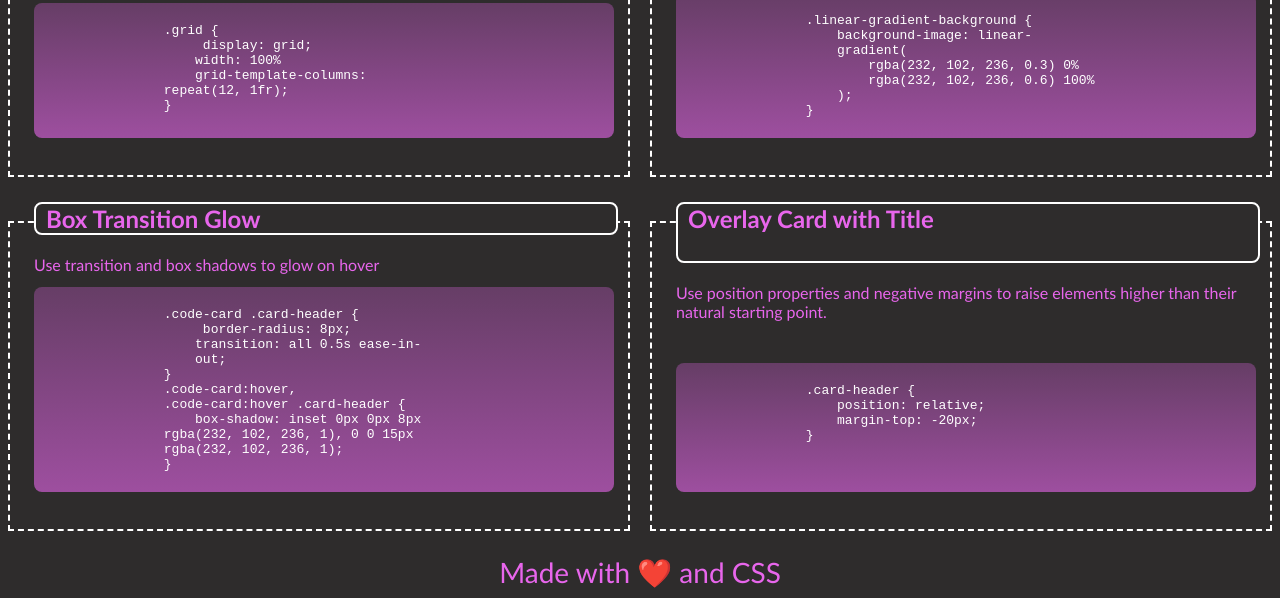
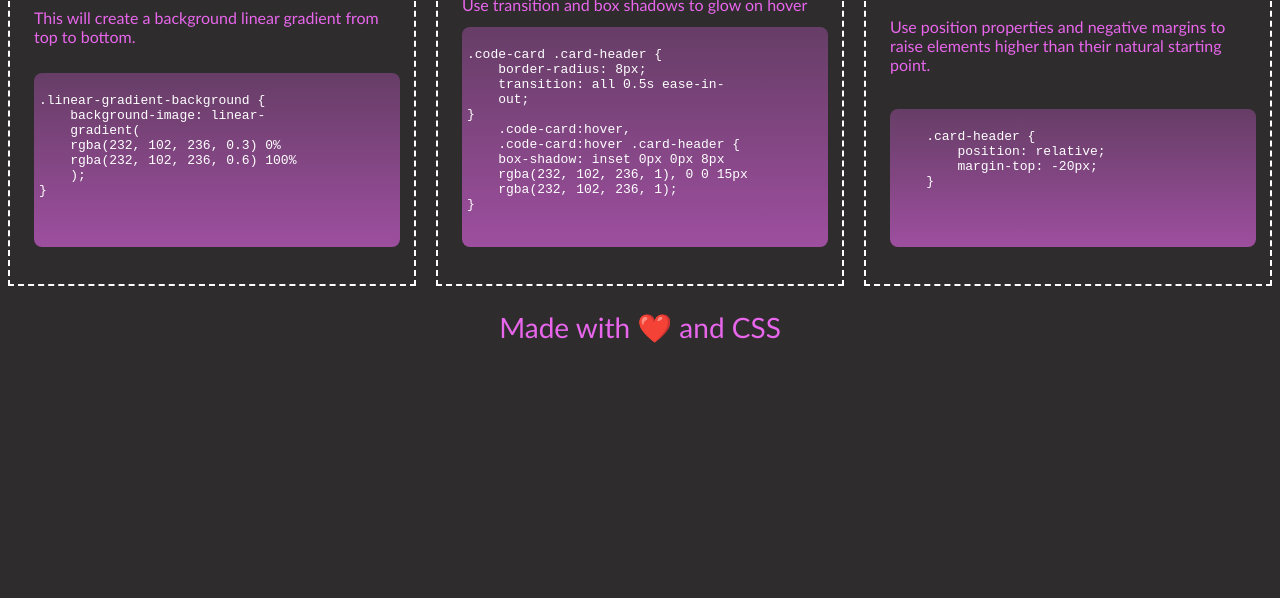
Before and after one commit to scostemal/CSS-Snippet-Cheatsheet-Project, a plain HTML site: page index.html in a window 1280 px wide. Shown: the part 525-1123 px from the top of the page. After the commit the page ends 878 px from the top, so only its background shows below. Drawn offline with Linux system fonts and the light colour scheme.

```diff
--- a/assets/style.css
+++ b/assets/style.css
@@ -23,8 +23,7 @@
 
 .grid {
     display: grid;
-    width: 100%;
-    grid-template-columns: repeat(auto-fit, minmax(460px, 1fr));
+    grid-template-columns: repeat(auto-fit, minmax(320px, 1fr));
     gap: 20px;
 }
 
@@ -33,7 +32,7 @@
     flex-wrap: wrap;
     flex: 0 0 100%;
     padding: 1.5rem;
-    transition: flex-basis 500ms linear;
+    transition: 500ms ease-in-out;
     margin-bottom: 1.5rem;
     border-style: dashed;
     border-color:#fff;
@@ -41,8 +40,6 @@
 }
 
 .card-header {
-    display: flex;
-    position: relative;
     flex: 0 0 100%;
     font-family: 'Gill Sans', 'Gill Sans MT', Calibri, 'Trebuchet MS', sans-serif;
     border-radius: 8px;
@@ -56,17 +53,12 @@
 }
 
 .card-body {
-    display: flex;
-    flex-direction: row;
-    position: relative;
     flex: 0 0 100%;
     font-family: 'Gill Sans', 'Gill Sans MT', Calibri, 'Trebuchet MS', sans-serif;
     color: var(--heliotrope)
 }
 
 .code-block {
-    display: flex;
-    flex-direction: flex-end;
     flex: 0 0 100%;
     padding: 5px;
     background-image: linear-gradient(rgba(232, 102, 236, 0.3) 0%,
@@ -76,10 +68,14 @@
      user-select: all;
 }
 
+/* This is the section of CSS for the hover animation  */
+
 .code-block:hover {
     box-shadow: inset 0px 0px 8px var(--heliotrope), 0 0 15px var(--heliotrope);
     transition: all 0.5s ease-in-out;
 }
+
+/* This is the footer! */
 
 footer {
     font-family: 'Gill Sans', 'Gill Sans MT', Calibri, 'Trebuchet MS', sans-serif;
@@ -88,3 +84,11 @@
     display: flex;
     justify-content: center;
 }
+
+/* On screens 992px and larger - can't get this to work :( */
+
+/* @media screen and (min-width: 992px) {
+    .card-column {
+
+    }
+}
```
Also changed, not shown: index.html (indentation only).
